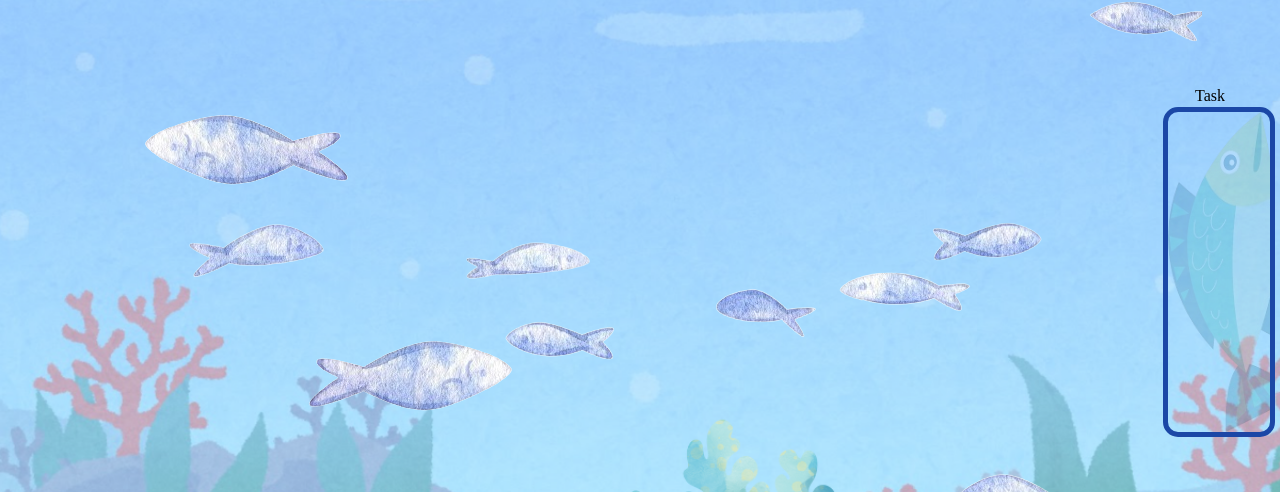
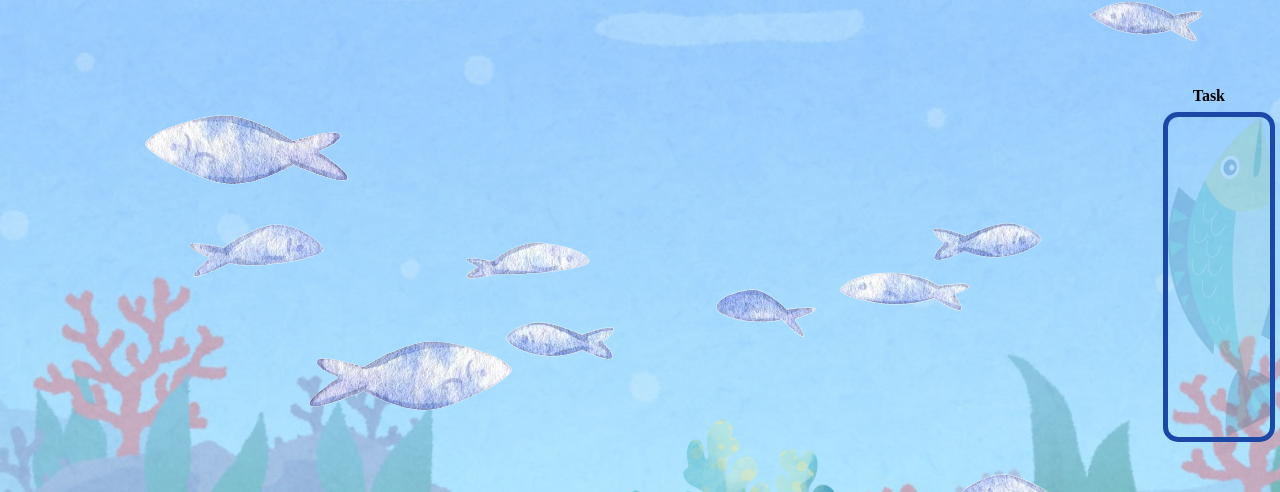
Before and after one commit to valenciachenvc/Almost-Autistic, a plain HTML site: page index.html in a window 1280 px wide. Shown: the part 105-597 px from the top of the page. Drawn offline with Linux system fonts and the light colour scheme.

Commit message:
Css edit

```diff
--- a/CSS Task.css
+++ b/CSS Task.css
@@ -23,7 +23,7 @@
     border-radius: 15px;
     border: solid 5px #1b47a6;
     position: absolute;
-    margin-top: 20px;
+    margin-top: 25px;
 }
 
 .taskgeneral{
@@ -38,6 +38,8 @@
 .tasklabel {
     position: absolute;
     right: 40px;
+    font-family: "Papyrus";
+    font-weight: bold;
 }
 
 body {
```
